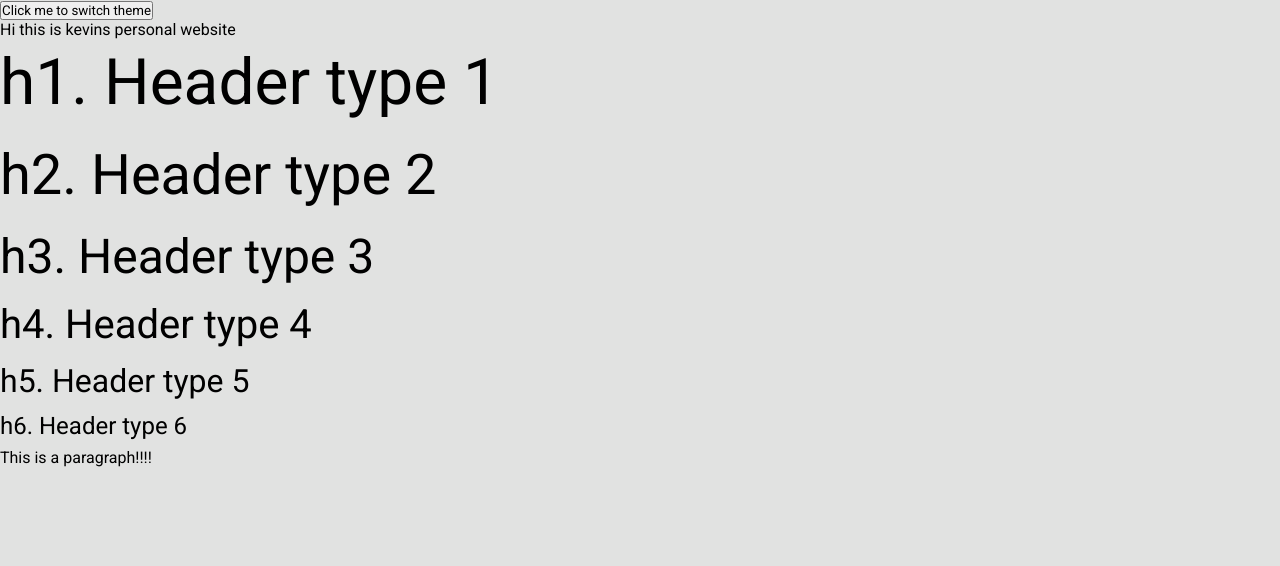
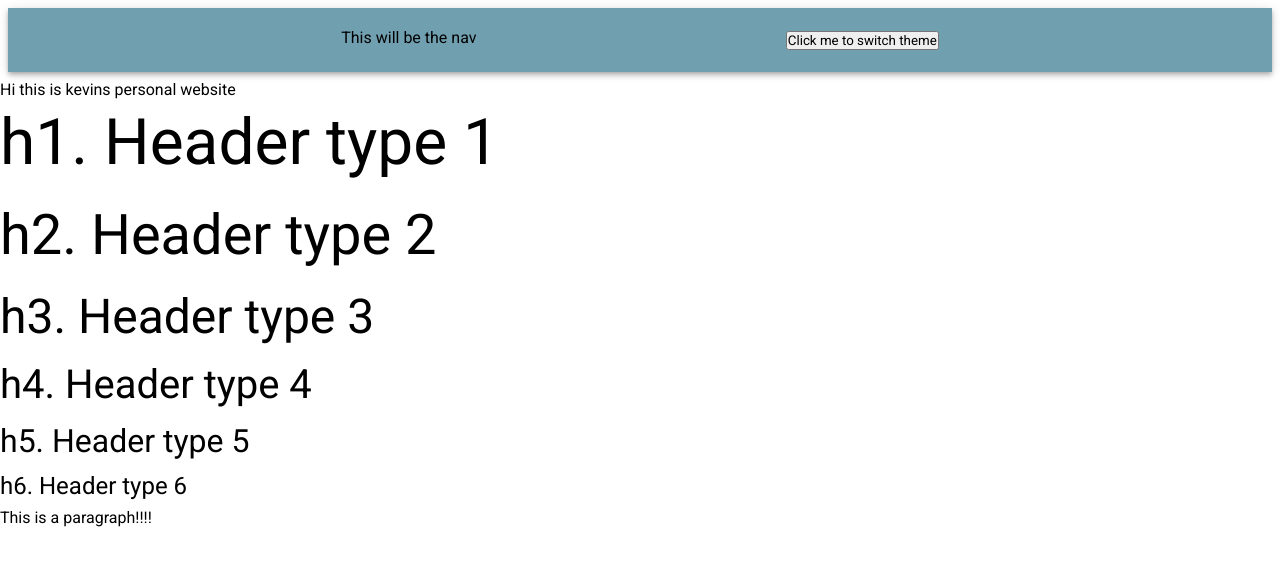
Before and after one commit to Gerras/website, a React app: page / in a window 1280 px wide. Shown: the top 566 px of the page. Built offline with nearby package versions, Linux system fonts and the light colour scheme.

Commit message:
Figuring out how to add types to styled components theme. Adding a navbar and container

```diff
--- a/src/components/App.tsx
+++ b/src/components/App.tsx
@@ -1,51 +1,33 @@
 import React, { useState } from "react";
 import { ThemeProvider } from "styled-components";
 import GlobalStyle from "../styles/GlobalStyle";
+import { darkTheme, defaultTheme } from "../styles/Theme";
+import NavBar from "./NavBar/NavBar";
+import NavContainer from "./NavBar/NavContainer";
 import TypoGraphy from "./Typography/Typography";
 
-interface Theme {
-  name: string;
-  colors: {
-    main: string;
-    body: string;
-  };
-}
-
-const lightTheme: Theme = {
-  name: "light",
-  colors: {
-    main: "black",
-    body: "#E1E2E1",
-  },
-};
-
-const darkTheme: Theme = {
-  name: "dark",
-  colors: {
-    main: "white",
-    body: "black",
-  },
-};
-
 const App: React.FC = () => {
-  const [theme, setTheme] = useState(lightTheme);
+  const [theme, setTheme] = useState(defaultTheme);
 
   const handleOnClick = () => {
-    console.log("HERE");
-    if (theme.name === "light") {
-      console.log("HERE DARK");
+    if (theme.name === "default") {
       setTheme(darkTheme);
     } else {
-      console.log("HERE LIGHT");
-      setTheme(lightTheme);
+      setTheme(defaultTheme);
     }
   };
-  console.log("theme", theme);
+
   return (
     <>
       <ThemeProvider theme={theme}>
         <GlobalStyle />
-        <button onClick={handleOnClick}>Click me to switch theme</button>
+        <NavBar>
+          <NavContainer>
+            <TypoGraphy>This will be the nav</TypoGraphy>
+            <button onClick={handleOnClick}>Click me to switch theme</button>
+          </NavContainer>
+        </NavBar>
+
         <TypoGraphy variant="p" gutterBottom>
           Hi this is kevins personal website
         </TypoGraphy>
--- /dev/null
+++ b/src/components/NavBar/NavBar.tsx
@@ -0,0 +1,10 @@
+import styled from "styled-components";
+
+const NavBar = styled.header`
+  background-color: ${(props) => props.theme.palette.secondary.main};
+  margin: 8px;
+  box-shadow: rgb(0 0 0 / 20%) 0px 2px 4px -1px,
+    rgb(0 0 0 / 14%) 0px 4px 5px 0px, rgb(0 0 0 / 12%) 0px 1px 10px 0px;
+`;
+
+export default NavBar;
--- /dev/null
+++ b/src/components/NavBar/NavContainer.tsx
@@ -0,0 +1,14 @@
+import styled from "styled-components";
+
+const NavContainer = styled.div`
+  display: flex;
+  align-items: center;
+  padding-left: 24px;
+  padding-right: 24px;
+  justify-content: space-evenly;
+  @media (min-width: 600px) {
+    min-height: 64px;
+  }
+`;
+
+export default NavContainer;
--- a/src/components/Typography/Typography.tsx
+++ b/src/components/Typography/Typography.tsx
@@ -8,14 +8,12 @@ interface TypographyProps {
   children?: ReactNode;
   display?: Display;
   gutterBottom?: boolean;
-  primary?: boolean;
   variant?: Variant;
 }
 
 interface TypographyRootProps {
   display: Display;
   gutterBottom: boolean;
-  primary: boolean;
   variant: Variant;
 }
 
@@ -30,7 +28,7 @@ const fontSizeMap: Record<Variant, string> = {
 };
 
 const TypographyRoot = styled.span<TypographyRootProps>`
-  color: ${(props) => props.theme.colors.main};
+  color: ${(props) => props.theme.palette.primary.contrastText};
   display: ${(props) => props.display};
   font-size: ${(props) => fontSizeMap[props.variant]};
   font-weight: 400;
@@ -40,7 +38,6 @@ const TypographyRoot = styled.span<TypographyRootProps>`
 const TypoGraphy: React.FC<TypographyProps> = (props) => {
   const variant = props.variant ?? "p";
   const gutterBottom = !!props.gutterBottom;
-  const primary = props.primary ?? true;
   const display = props.display ?? "block";
 
   return (
@@ -48,7 +45,6 @@ const TypoGraphy: React.FC<TypographyProps> = (props) => {
       as={variant}
       display={display}
       gutterBottom={gutterBottom}
-      primary={primary}
       variant={variant}
     >
       {props.children}
--- a/src/styles/GlobalStyle.ts
+++ b/src/styles/GlobalStyle.ts
@@ -1,14 +1,6 @@
 import { createGlobalStyle } from "styled-components";
 
-interface Theme {
-  theme: {
-    colors: {
-      body: string;
-    };
-  };
-}
-
-export default createGlobalStyle<Theme>`
+export default createGlobalStyle`
 *{
     margin: 0;
     padding: 0;
@@ -17,7 +9,7 @@ export default createGlobalStyle<Theme>`
     font-family: 'Roboto', sans-serif;
 }
 body {
-    background-color: ${(props) => props.theme.colors.body};
+    background-color: ${(props) => props.theme.palette.primary.main};
 }
 #root{
     margin: 0 auto;
--- /dev/null
+++ b/src/styles/Theme.ts
@@ -0,0 +1,39 @@
+import { DefaultTheme } from "styled-components";
+
+export const defaultTheme: DefaultTheme = {
+  name: "default",
+  borderRadius: "4px",
+  palette: {
+    common: {
+      black: "#222831",
+      white: "#ffffff",
+    },
+    primary: {
+      main: "#fffff",
+      contrastText: "#000",
+    },
+    secondary: {
+      main: "#709fb0",
+      contrastText: "#ffffff",
+    },
+  },
+};
+
+export const darkTheme: DefaultTheme = {
+  name: "dark",
+  borderRadius: "4px",
+  palette: {
+    common: {
+      black: "#222831",
+      white: "#ffffff",
+    },
+    primary: {
+      main: "#222831",
+      contrastText: "#ffffff",
+    },
+    secondary: {
+      main: "#1b171f",
+      contrastText: "#ffffff",
+    },
+  },
+};
```
Also changed, not shown: src/types/styled.d.ts (added, +20 -0 lines).
